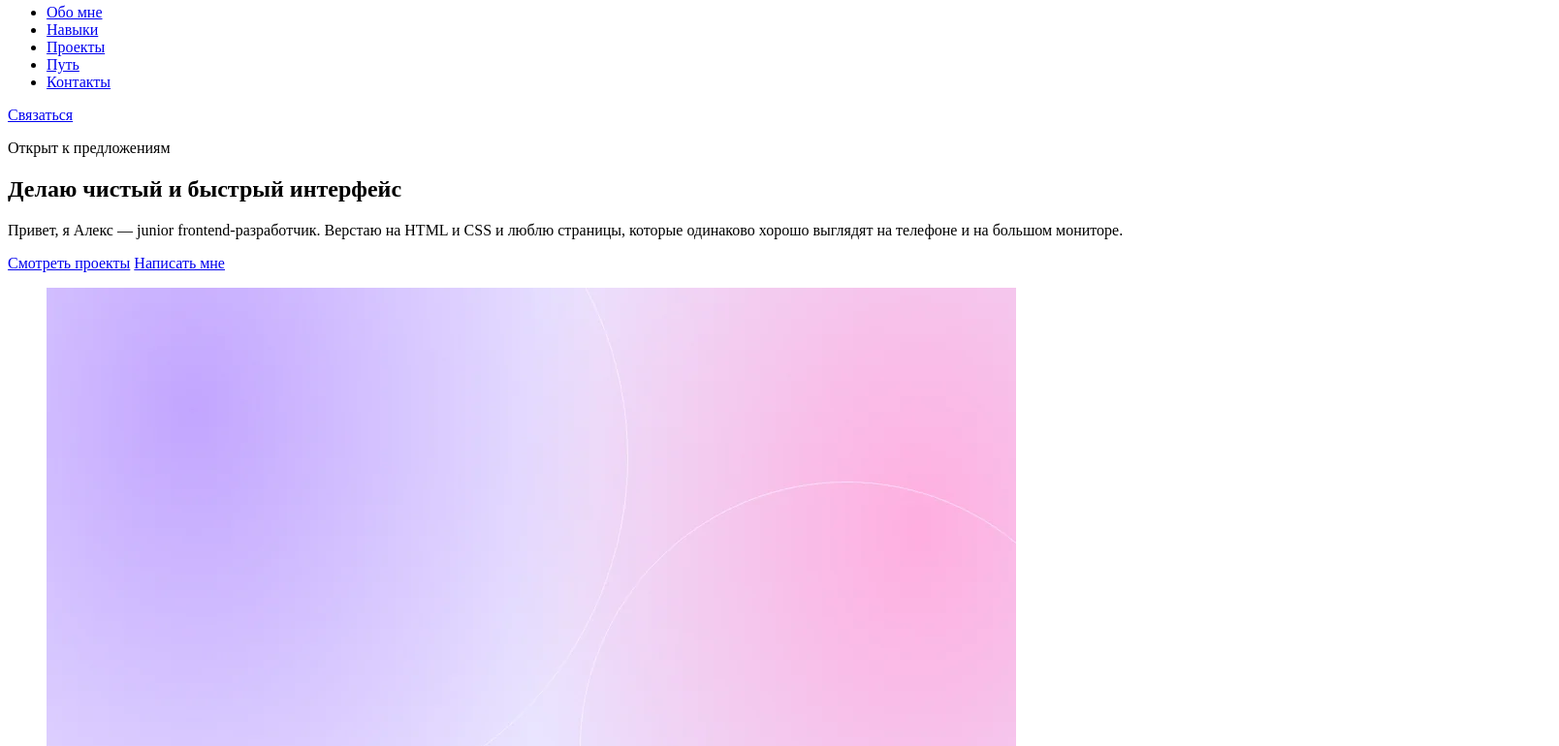
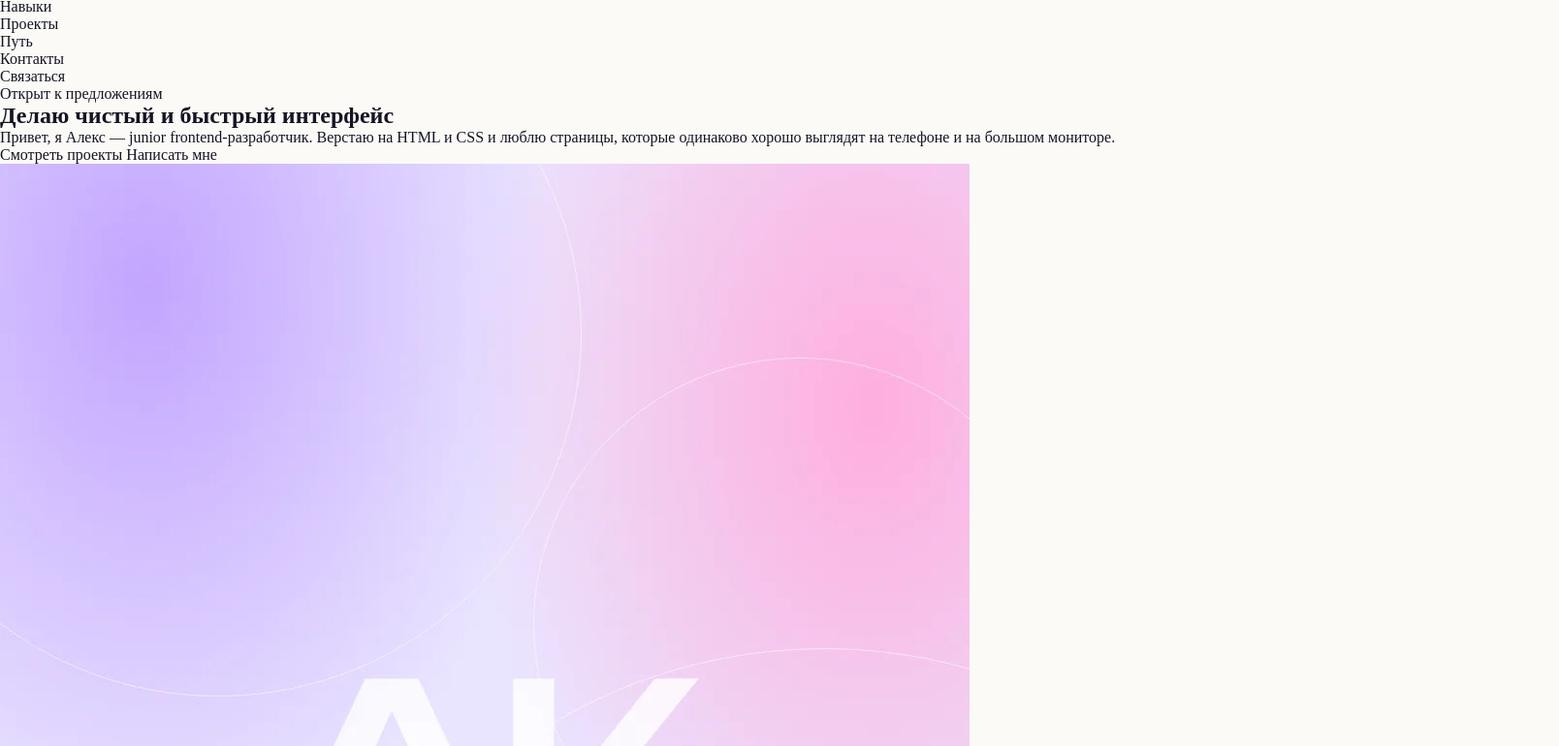
Before and after one commit to Makedonskiyy/css-portfolio-project, a plain HTML site: page index.html in a window 1280 px wide. Shown: the part 58-828 px from the top of the page at 97% size, 1608 px wide, since content can reach past the window. Drawn offline with Linux system fonts and the light colour scheme.

Commit message:
fix: code style

```diff
--- a/css/01-syntax.css
+++ b/css/01-syntax.css
@@ -2,3 +2,33 @@
    01 · СИНТАКСИС И СПЕЦИФИЧНОСТЬ
    Что здесь пишем: селекторы, комментарии, сброс отступов, базовые правила для a, img, списков
    ========================================================= */
+
+html {
+   scroll-behavior: smooth;
+}
+
+body, h1, h2, h3, p, figure, dl, dd, ul, ol, fieldset, legend {
+   margin: 0;
+   padding: 0;
+}
+
+ul[class],
+ol[class] {
+   list-style: none;
+}
+
+a {
+   color: inherit;
+   text-decoration: none;
+}
+
+fieldset {
+   min-width: 0;
+   border: 0;
+}
+
+img {
+   display: block;
+   max-width: 100%;
+   height: auto;
+}
--- a/css/05-text.css
+++ b/css/05-text.css
@@ -2,3 +2,34 @@
    05 · СТИЛИ ТЕКСТА
    Что здесь пишем: font-size, line-height, letter-spacing, text-wrap, вес, цвет, регистр
    ========================================================= */
+
+:root {
+   color-scheme: light dark;
+
+   --lime: oklch(0.91 0.21 125);
+   --violet: oklch(0.66 0.21 295);
+   --pink: oklch(70.971% 0.24272 342.288);
+   --on-lime: oklch(25.595% 0.05147 123.759);
+
+   --bg: light-dark(oklch(0.985 0.004 95), oklch(0.15 0.025 285));
+   --surface: light-dark(oklch(1 0 0), oklch(0.2 0.03 285));
+   --surface-2: light-dark(oklch(0.96 0.008 290), oklch(0.25 0.04 285));
+   --text: light-dark(oklch(0.2 0.03 285), oklch(0.96 0.008 295));
+   --muted: light-dark(oklch(0.5 0.03 285), oklch(0.74 0.03 290));
+   --border: light-dark(oklch(0.9 0.01 290), oklch(0.3 0.04 285));
+   --accent: light-dark(oklch(0.48 0.23 295), oklch(0.91 0.21 125));
+   --marker: light-dark(oklch(0.91 0.21 125), oklch(0.91 0.21 125 / 0.4));
+   --shadow-color: light-dark(oklch(0.3 0.08 285 / 0.14), oklch(0 0 0 / 0.45));
+
+   --gutter: clamp(1.25rem, 4vw, 2.5rem);
+   --section-space: clamp(5rem, 11vw, 9.5rem);
+   --header-h: 4.5rem;
+   --radius-m: 1rem;
+   --raduius-l: 1.75rem;
+   --ease: cubic-bezier(0.22, 1, 0.36, 1);
+}
+
+body {
+   background: var(--bg);
+   color: var(--text);
+}
```
